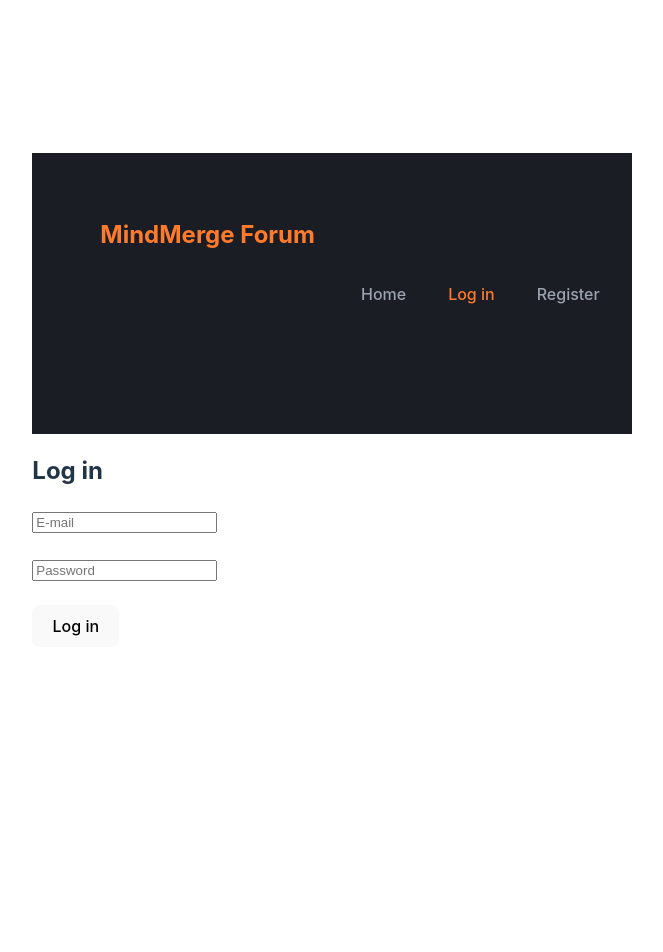
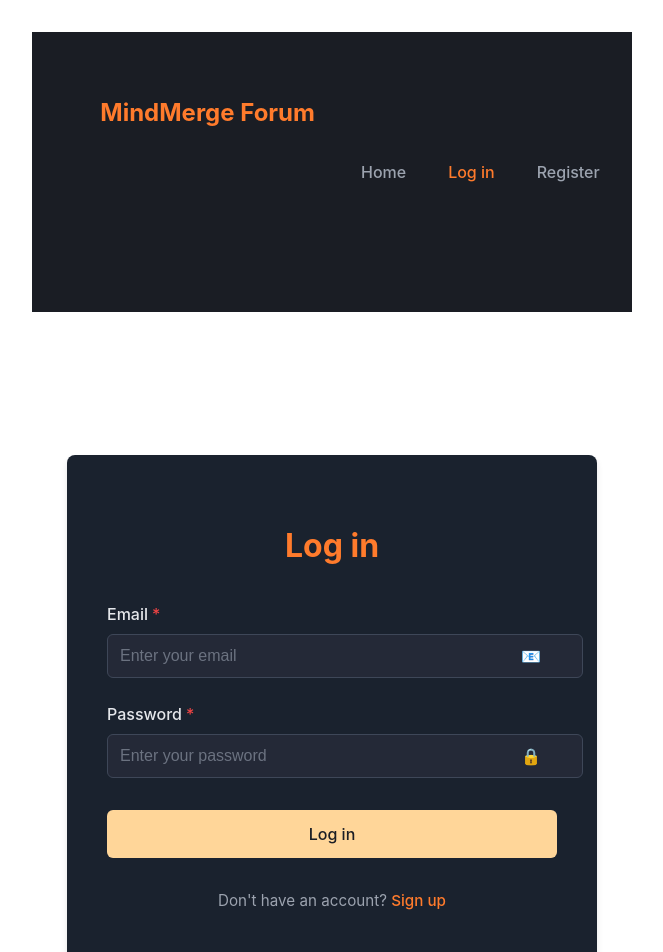
Before and after one commit to kerpiaz/MindMergeForum, a React (Vite) app in the folder MindMergeForum/: page /login in a window 1280 px wide. Shown: the top 952 px of the page, without its empty margins (308-971 px from the left). Before the commit the page ends 800 px from the top, so only its background shows below. Built offline with nearby package versions, Linux system fonts and the light colour scheme; no server answers.

Commit message:
UI: CSS login page - abandon chakraUI + react-icons dependency

```diff
--- a/MindMergeForum/package.json
+++ b/MindMergeForum/package.json
@@ -16,6 +16,7 @@
     "react": "^18.3.1",
     "react-dom": "^18.3.1",
     "react-firebase-hooks": "^5.1.1",
+    "react-icons": "^5.5.0",
     "react-router-dom": "^7.1.5"
   },
   "devDependencies": {
--- a/MindMergeForum/src/pages/Login/Login.css
+++ b/MindMergeForum/src/pages/Login/Login.css
@@ -0,0 +1,203 @@
+/* Login Page Styling */
+
+/* Main container */
+.auth-container {
+  max-width: 450px;
+  margin: 0 auto;
+  padding: 2rem;
+  display: flex;
+  flex-direction: column;
+  align-items: center;
+  justify-content: center;
+  min-height: calc(100vh - 65px); /* Adjust based on your header height */
+}
+
+/* Login card */
+.auth-card {
+  background-color: #1a222e;
+  border-radius: 0.5rem;
+  padding: 2.5rem;
+  width: 100%;
+  box-shadow: 0 4px 6px rgba(0, 0, 0, 0.1);
+}
+
+/* Page title */
+.auth-title {
+  color: #ff7b2c;
+  font-size: 2rem;
+  font-weight: bold;
+  margin-bottom: 2rem;
+  text-align: center;
+}
+
+/* Form group */
+.form-group {
+  margin-bottom: 1.5rem;
+}
+
+.form-label {
+  display: block;
+  color: #e5e7eb;
+  font-size: 1rem;
+  margin-bottom: 0.5rem;
+}
+
+.required-marker {
+  color: #ef4444;
+  margin-left: 0.25rem;
+}
+
+/* Input wrapper for icons */
+.input-wrapper {
+  position: relative;
+}
+
+.input-icon {
+  position: absolute;
+  right: 1rem; /* Changed from left to right */
+  top: 50%;
+  transform: translateY(-50%);
+  color: #6b7280;
+  pointer-events: none;
+}
+
+.form-input {
+  width: 100%;
+  padding: 0.75rem 2.5rem 0.75rem 1rem; /* Adjusted padding to accommodate right icon */
+  background-color: #242937;
+  border: 1px solid #3e4758;
+  border-radius: 0.375rem;
+  color: #e5e7eb;
+  font-size: 1rem;
+  transition: border-color 0.2s, box-shadow 0.2s;
+}
+
+.form-input:focus {
+  outline: none;
+  border-color: #ff7b2c;
+  box-shadow: 0 0 0 3px rgba(255, 123, 44, 0.1);
+}
+
+.form-input::placeholder {
+  color: #6b7280;
+}
+
+/* Submit button */
+.auth-button {
+  width: 100%;
+  background-color: #ffd699;
+  color: #1a1d24;
+  border: none;
+  border-radius: 0.375rem;
+  padding: 0.875rem 1rem;
+  font-size: 1rem;
+  font-weight: 500;
+  cursor: pointer;
+  transition: background-color 0.2s;
+  margin-top: 0.5rem;
+}
+
+.auth-button:hover {
+  background-color: #ffb84d;
+}
+
+.auth-button:focus {
+  outline: none;
+  box-shadow: 0 0 0 3px rgba(255, 214, 153, 0.25);
+}
+
+/* Account prompt */
+.account-prompt {
+  text-align: center;
+  margin-top: 2rem;
+  color: #9ca3af;
+  font-size: 0.95rem;
+}
+
+.signup-link {
+  color: #ff7b2c;
+  text-decoration: none;
+  font-weight: 500;
+  transition: color 0.2s;
+}
+
+.signup-link:hover {
+  color: #ffb84d;
+  text-decoration: underline;
+}
+
+/* Error states */
+.form-input.error {
+  border-color: #ef4444;
+}
+
+.error-message {
+  color: #ef4444;
+  font-size: 0.875rem;
+  margin-top: 0.5rem;
+}
+
+/* Navbar auth buttons */
+.navbar {
+  display: flex;
+  justify-content: space-between;
+  align-items: center;
+  padding: 1rem 2rem;
+  background-color: #1a1d24;
+}
+
+.auth-nav {
+  display: flex;
+  gap: 1rem;
+  align-items: center;
+}
+
+.nav-login {
+  color: #e5e7eb;
+  text-decoration: none;
+  font-weight: 500;
+  transition: color 0.2s;
+}
+
+.nav-login:hover {
+  color: #ff7b2c;
+}
+
+.nav-signup {
+  background-color: #ffd699;
+  color: #1a1d24;
+  text-decoration: none;
+  padding: 0.5rem 1rem;
+  border-radius: 0.375rem;
+  font-weight: 500;
+  transition: background-color 0.2s;
+}
+
+.nav-signup:hover {
+  background-color: #ffb84d;
+}
+
+/* Theme toggle */
+.theme-toggle {
+  background: none;
+  border: none;
+  color: #9ca3af;
+  cursor: pointer;
+  margin-right: 1rem;
+}
+
+/* Responsive adjustments */
+@media (max-width: 640px) {
+  .auth-card {
+    padding: 1.5rem;
+  }
+
+  .auth-title {
+    font-size: 1.75rem;
+    margin-bottom: 1.5rem;
+  }
+
+  .navbar {
+    padding: 1rem;
+  }
+}
--- a/MindMergeForum/src/pages/Login/Login.jsx
+++ b/MindMergeForum/src/pages/Login/Login.jsx
@@ -1,9 +1,10 @@
 import { useContext, useState } from "react";
 import { loginUser } from "../../../services/auth.services";
-import { useNavigate } from "react-router-dom";
+import { useNavigate, Link } from "react-router-dom";
 import { AppContext } from "../../store/app.context";
 import { Roles } from "../../../common/roles.enum";
 import { getUserData } from "../../../services/user.services";
+import "./Login.css";
 
 export default function Login() {
   const { setAppState } = useContext(AppContext);
@@ -36,16 +37,60 @@ export default function Login() {
   };
 
   return (
-    <div>
-      <h2>Log in</h2>
-      {error && <p style={{ color: "red" }}>{error}</p>}
-      <form onSubmit={handleLogin}>
-        <input type="email" placeholder="E-mail" value={email} onChange={(e) => setEmail(e.target.value)} required />
-        <br/> <br/>
-        <input type="password" placeholder="Password" value={password} onChange={(e) => setPassword(e.target.value)} required />
-        <br/> <br/>
-        <button type="submit">Log in</button>
-      </form>
+    <div className="auth-container">
+      <div className="auth-card">
+        <h2 className="auth-title">Log in</h2>
+        <form onSubmit={handleLogin}>
+          <div className="form-group">
+            <label className="form-label">
+              Email
+              <span className="required-marker">*</span>
+            </label>
+            <div className="input-wrapper">
+              <input
+                type="email"
+                className={`form-input ${error ? 'error' : ''}`}
+                placeholder="Enter your email"
+                value={email}
+                onChange={(e) => setEmail(e.target.value)}
+                required
+              />
+              <span className="input-icon">📧</span>
+            </div>
+          </div>
+
+          <div className="form-group">
+            <label className="form-label">
+              Password
+              <span className="required-marker">*</span>
+            </label>
+            <div className="input-wrapper">
+              <input
+                type="password"
+                className={`form-input ${error ? 'error' : ''}`}
+                placeholder="Enter your password"
+                value={password}
+                onChange={(e) => setPassword(e.target.value)}
+                required
+              />
+              <span className="input-icon">🔒</span>
+            </div>
+          </div>
+
+          {error && <p className="error-message">{error}</p>}
+
+          <button type="submit" className="auth-button">
+            Log in
+          </button>
+        </form>
+
+        <p className="account-prompt">
+          Don't have an account?{" "}
+          <Link to="/register" className="signup-link">
+            Sign up
+          </Link>
+        </p>
+      </div>
     </div>
   );
 }
```
Also changed, not shown: 1 other file (tests, documents, lock files or other folders).
